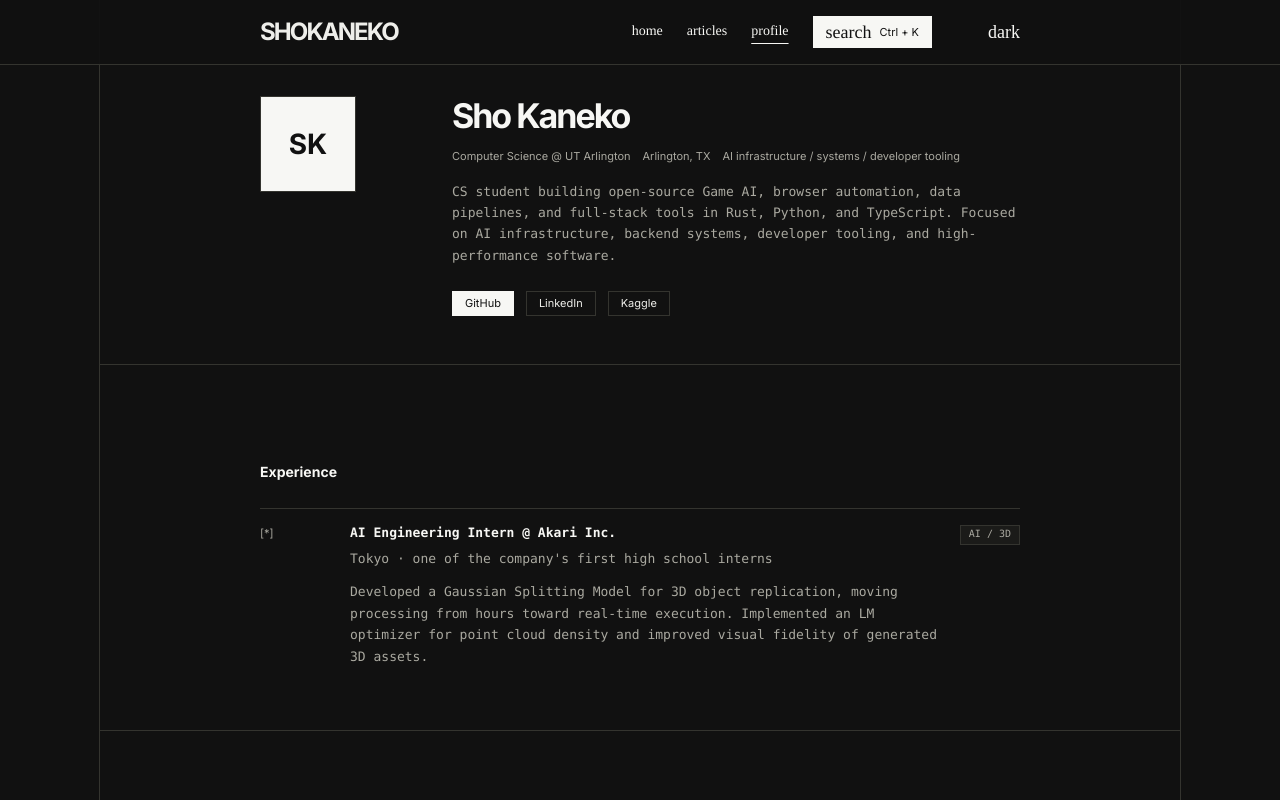
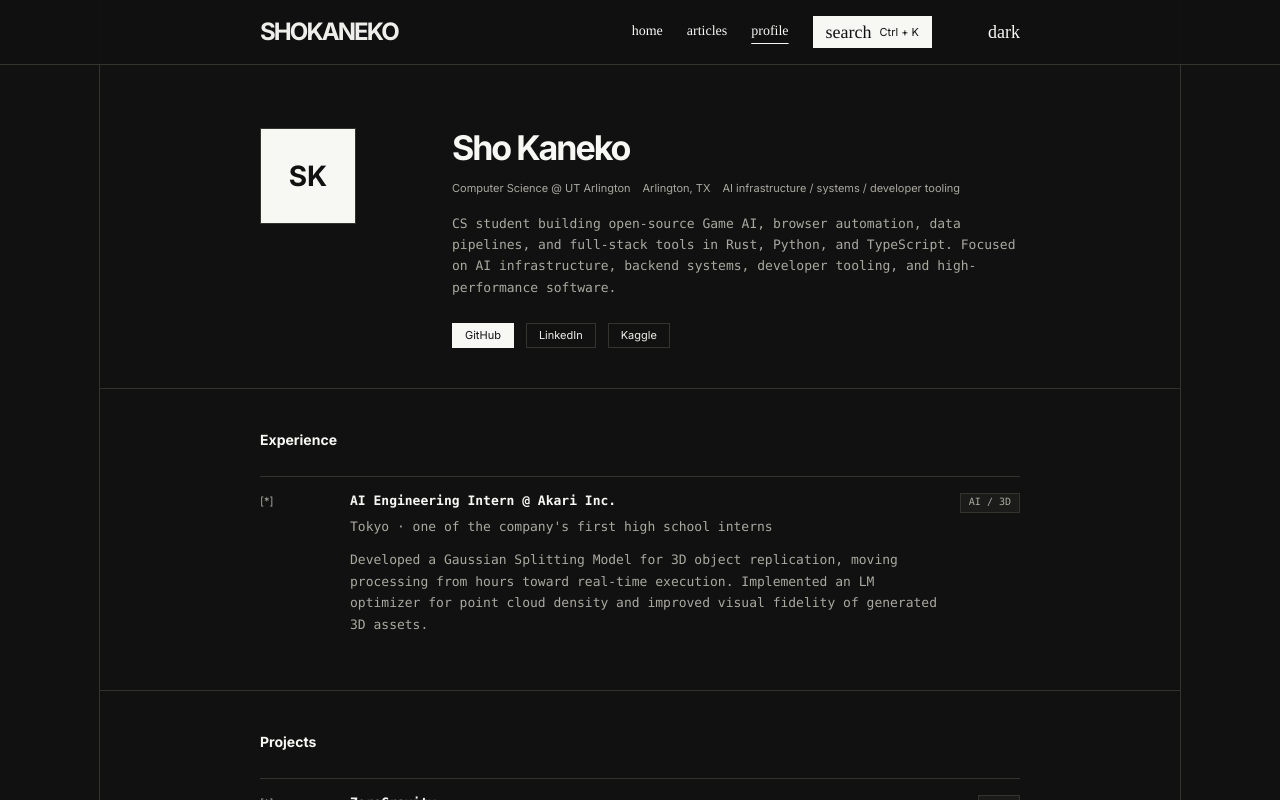
Before and after one commit to NikkeTryHard/personal_blog, a Next.js app: page /profile in a window 1280 px wide. Shown: the top 800 px of the page. Built offline with nearby package versions, Linux system fonts and the light colour scheme; no server answers.

Commit message:
style: tighten profile spacing

```diff
--- a/app/profile/page.tsx
+++ b/app/profile/page.tsx
@@ -68,7 +68,7 @@ const projects = [
 
 function Section({ id, title, children }: { id?: string; title: string; children: React.ReactNode }) {
   return (
-    <section className="section-line" id={id}>
+    <section className="border-b border-outline-variant py-10" id={id}>
       <div className="middle-column">
         <h2 className="mb-6 font-headline-primary text-[14px] font-bold text-primary">{title}</h2>
         {children}
@@ -82,7 +82,7 @@ export default function ProfilePage() {
     <div className="flex min-h-screen flex-col overflow-x-hidden text-on-surface">
       <Header />
       <main className="page-shell flex-grow">
-        <section className="section-line pt-32" id="profile">
+        <section className="border-b border-outline-variant pb-10 pt-32" id="profile">
           <div className="middle-column">
             <div className="grid gap-8 md:grid-cols-[160px_1fr]">
               <div className="grid h-24 w-24 place-items-center border border-outline-variant bg-primary font-headline-primary text-[28px] font-black text-on-primary">SK</div>
```
